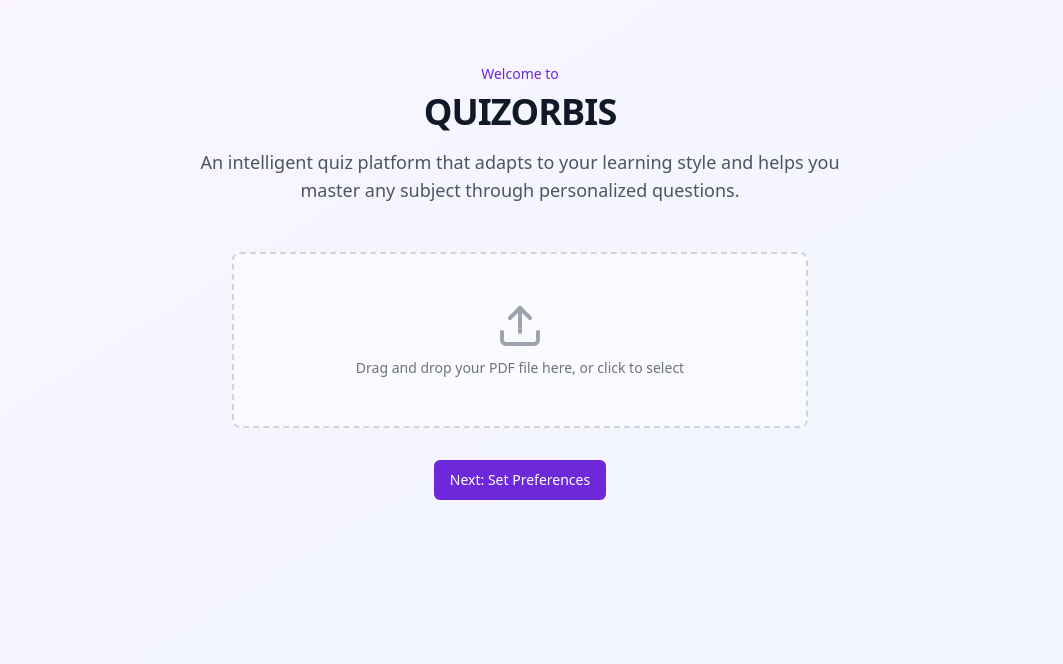
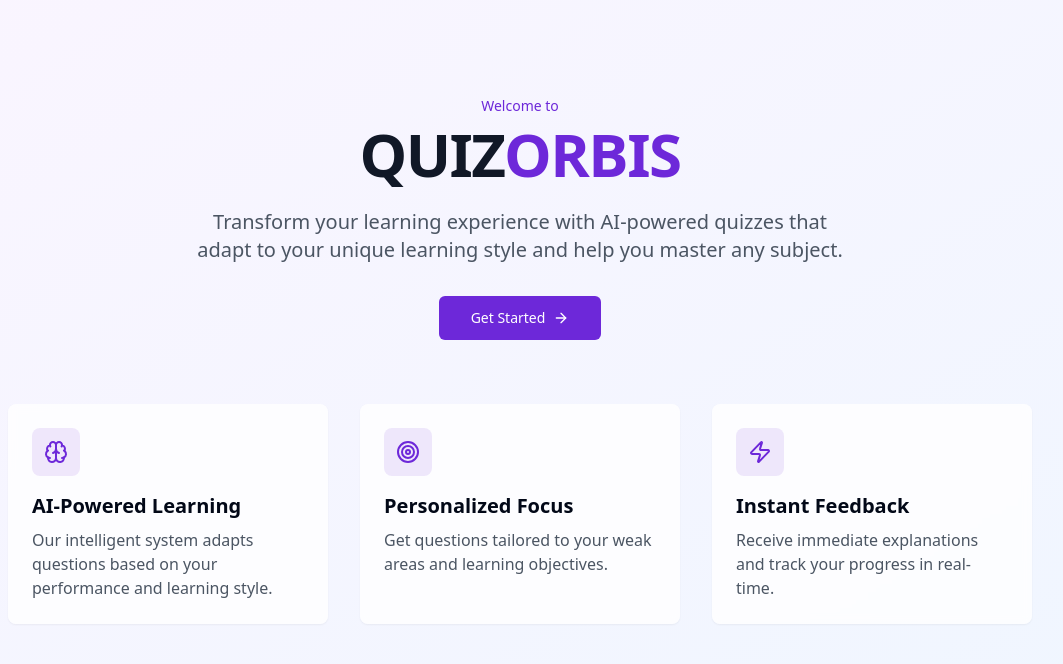
Before and after one commit to KekmaTime/quizorbital, a React (Vite) app: page / in a window 1280 px wide. Shown: the top 664 px of the page, without its empty margins (120-1183 px from the left). Built offline with nearby package versions, Linux system fonts and the light colour scheme.

Commit message:
Add landing page
The current landing page is too simple.  This commit adds a new landing page before the main application.

```diff
--- a/src/pages/Index.tsx
+++ b/src/pages/Index.tsx
@@ -2,10 +2,74 @@
 import { FileUpload } from "@/components/FileUpload";
 import { QuizPreferences } from "@/components/QuizPreferences";
 import { Button } from "@/components/ui/button";
+import { ArrowRight, Brain, Target, Zap } from "lucide-react";
 import { useState } from "react";
 
 const Index = () => {
+  const [showQuiz, setShowQuiz] = useState(false);
   const [step, setStep] = useState(1);
+
+  if (!showQuiz) {
+    return (
+      <div className="min-h-screen bg-gradient-to-br from-purple-50 to-blue-50">
+        {/* Hero Section */}
+        <div className="container px-4 py-24 mx-auto">
+          <div className="text-center mb-16 animate-fade-in">
+            <p className="text-sm font-medium text-primary mb-2">Welcome to</p>
+            <h1 className="text-6xl font-bold text-gray-900 mb-6 tracking-tight">
+              QUIZ<span className="text-primary">ORBIS</span>
+            </h1>
+            <p className="text-xl text-gray-600 max-w-2xl mx-auto mb-8">
+              Transform your learning experience with AI-powered quizzes that adapt
+              to your unique learning style and help you master any subject.
+            </p>
+            <Button
+              onClick={() => setShowQuiz(true)}
+              size="lg"
+              className="group"
+            >
+              Get Started
+              <ArrowRight className="group-hover:translate-x-1 transition-transform" />
+            </Button>
+          </div>
+
+          {/* Features Grid */}
+          <div className="grid md:grid-cols-3 gap-8 max-w-5xl mx-auto">
+            <div className="bg-white/80 backdrop-blur-sm p-6 rounded-lg shadow-sm hover:shadow-md transition-shadow animate-fade-in">
+              <div className="h-12 w-12 bg-primary/10 rounded-lg flex items-center justify-center mb-4">
+                <Brain className="text-primary" />
+              </div>
+              <h3 className="text-xl font-semibold mb-2">AI-Powered Learning</h3>
+              <p className="text-gray-600">
+                Our intelligent system adapts questions based on your performance
+                and learning style.
+              </p>
+            </div>
+
+            <div className="bg-white/80 backdrop-blur-sm p-6 rounded-lg shadow-sm hover:shadow-md transition-shadow animate-fade-in [animation-delay:200ms]">
+              <div className="h-12 w-12 bg-primary/10 rounded-lg flex items-center justify-center mb-4">
+                <Target className="text-primary" />
+              </div>
+              <h3 className="text-xl font-semibold mb-2">Personalized Focus</h3>
+              <p className="text-gray-600">
+                Get questions tailored to your weak areas and learning objectives.
+              </p>
+            </div>
+
+            <div className="bg-white/80 backdrop-blur-sm p-6 rounded-lg shadow-sm hover:shadow-md transition-shadow animate-fade-in [animation-delay:400ms]">
+              <div className="h-12 w-12 bg-primary/10 rounded-lg flex items-center justify-center mb-4">
+                <Zap className="text-primary" />
+              </div>
+              <h3 className="text-xl font-semibold mb-2">Instant Feedback</h3>
+              <p className="text-gray-600">
+                Receive immediate explanations and track your progress in real-time.
+              </p>
+            </div>
+          </div>
+        </div>
+      </div>
+    );
+  }
 
   return (
     <div className="min-h-screen bg-gradient-to-br from-purple-50 to-blue-50">
@@ -40,10 +104,7 @@ const Index = () => {
             <div className="space-y-8 animate-fade-in">
               <QuizPreferences />
               <div className="text-center space-x-4">
-                <Button
-                  variant="outline"
-                  onClick={() => setStep(1)}
-                >
+                <Button variant="outline" onClick={() => setStep(1)}>
                   Back
                 </Button>
                 <Button
@@ -62,10 +123,7 @@ const Index = () => {
               <p className="text-gray-600 mb-8">
                 Your personalized quiz is being generated. Get ready to begin!
               </p>
-              <Button
-                variant="outline"
-                onClick={() => setStep(1)}
-              >
+              <Button variant="outline" onClick={() => setStep(1)}>
                 Start Over
               </Button>
             </div>
```
